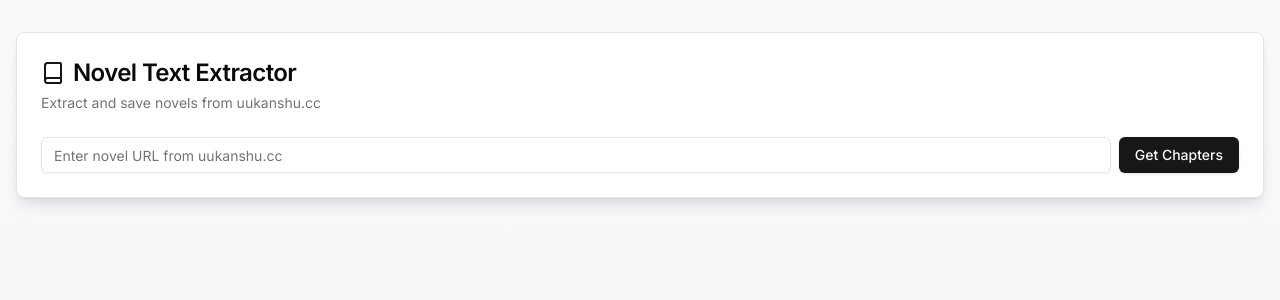
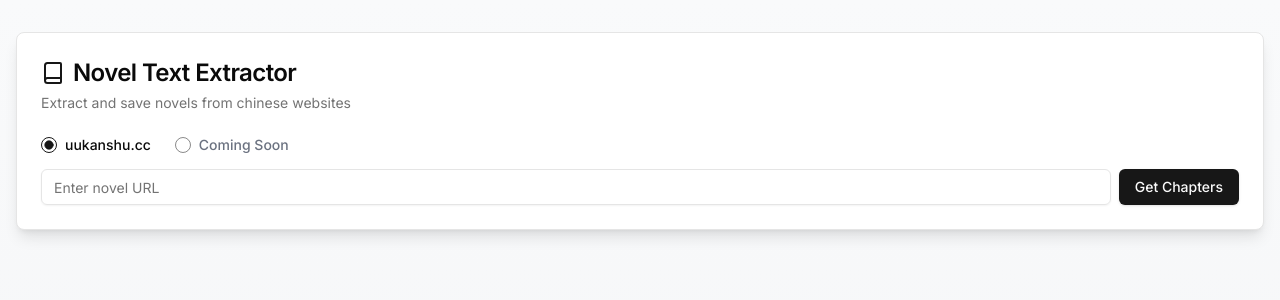
Before and after one commit to golden-h/scrapingnovel, a Next.js app: page / in a window 1280 px wide. Shown: the top 300 px of the page. Built offline with nearby package versions, Linux system fonts and the light colour scheme.

Commit message:
update dashboard

```diff
--- a/app/page.tsx
+++ b/app/page.tsx
@@ -7,6 +7,8 @@
 import { AlertCircle, Book, Loader2, CheckCircle2, Circle, Trash2 } from 'lucide-react'
 import { Card, CardContent, CardDescription, CardHeader, CardTitle } from "@/components/ui/card"
 import Link from 'next/link'
+import { RadioGroup, RadioGroupItem } from "@/components/ui/radio-group"
+import { Label } from "@/components/ui/label"
 
 interface Chapter {
   id: string;
@@ -30,6 +32,7 @@
   const [isLoading, setIsLoading] = useState(false)
   const [error, setError] = useState<string | null>(null)
   const [books, setBooks] = useState<Book[]>([])
+  const [selectedSource, setSelectedSource] = useState('uukanshu')
 
   useEffect(() => {
     // Load saved books on mount
@@ -150,7 +153,7 @@
         },
         body: JSON.stringify({
           url: chapter.url,
-          domain: 'uukanshu.cc',
+          domain: selectedSource === 'uukanshu' ? 'uukanshu.cc' : '',
           bookId,
           chapterId: chapter.id
         }),
@@ -211,12 +214,28 @@
               <Book className="h-6 w-6 text-primary" />
               <CardTitle className="text-2xl">Novel Text Extractor</CardTitle>
             </div>
-            <CardDescription>Extract and save novels from uukanshu.cc</CardDescription>
+            <CardDescription>Extract and save novels from chinese websites</CardDescription>
           </CardHeader>
           <CardContent>
+            <div className="space-y-4">
+              <RadioGroup
+                value={selectedSource}
+                onValueChange={setSelectedSource}
+                className="flex space-x-4 mb-4"
+              >
+                <div className="flex items-center space-x-2">
+                  <RadioGroupItem value="uukanshu" id="uukanshu" />
+                  <Label htmlFor="uukanshu">uukanshu.cc</Label>
+                </div>
+                <div className="flex items-center space-x-2">
+                  <RadioGroupItem value="comingsoon" id="comingsoon" disabled />
+                  <Label htmlFor="comingsoon" className="text-gray-500">Coming Soon</Label>
+                </div>
+              </RadioGroup>
+
               <div className="flex gap-2">
                 <Input
-                placeholder="Enter novel URL from uukanshu.cc"
+                  placeholder="Enter novel URL"
                   value={url}
                   onChange={(e) => setUrl(e.target.value)}
                   disabled={isLoading}
@@ -240,6 +259,7 @@
                   <AlertDescription>{error}</AlertDescription>
                 </Alert>
               )}
+            </div>
           </CardContent>
         </Card>
 
--- /dev/null
+++ b/components/ui/label.tsx
@@ -0,0 +1,26 @@
+"use client"
+
+import * as React from "react"
+import * as LabelPrimitive from "@radix-ui/react-label"
+import { cva, type VariantProps } from "class-variance-authority"
+
+import { cn } from "@/lib/utils"
+
+const labelVariants = cva(
+  "text-sm font-medium leading-none peer-disabled:cursor-not-allowed peer-disabled:opacity-70"
+)
+
+const Label = React.forwardRef<
+  React.ElementRef<typeof LabelPrimitive.Root>,
+  React.ComponentPropsWithoutRef<typeof LabelPrimitive.Root> &
+    VariantProps<typeof labelVariants>
+>(({ className, ...props }, ref) => (
+  <LabelPrimitive.Root
+    ref={ref}
+    className={cn(labelVariants(), className)}
+    {...props}
+  />
+))
+Label.displayName = LabelPrimitive.Root.displayName
+
+export { Label }
--- /dev/null
+++ b/components/ui/radio-group.tsx
@@ -0,0 +1,44 @@
+"use client"
+
+import * as React from "react"
+import * as RadioGroupPrimitive from "@radix-ui/react-radio-group"
+import { Circle } from "lucide-react"
+
+import { cn } from "@/lib/utils"
+
+const RadioGroup = React.forwardRef<
+  React.ElementRef<typeof RadioGroupPrimitive.Root>,
+  React.ComponentPropsWithoutRef<typeof RadioGroupPrimitive.Root>
+>(({ className, ...props }, ref) => {
+  return (
+    <RadioGroupPrimitive.Root
+      className={cn("grid gap-2", className)}
+      {...props}
+      ref={ref}
+    />
+  )
+})
+RadioGroup.displayName = RadioGroupPrimitive.Root.displayName
+
+const RadioGroupItem = React.forwardRef<
+  React.ElementRef<typeof RadioGroupPrimitive.Item>,
+  React.ComponentPropsWithoutRef<typeof RadioGroupPrimitive.Item>
+>(({ className, ...props }, ref) => {
+  return (
+    <RadioGroupPrimitive.Item
+      ref={ref}
+      className={cn(
+        "aspect-square h-4 w-4 rounded-full border border-primary text-primary ring-offset-background focus:outline-none focus-visible:ring-2 focus-visible:ring-ring focus-visible:ring-offset-2 disabled:cursor-not-allowed disabled:opacity-50",
+        className
+      )}
+      {...props}
+    >
+      <RadioGroupPrimitive.Indicator className="flex items-center justify-center">
+        <Circle className="h-2.5 w-2.5 fill-current text-current" />
+      </RadioGroupPrimitive.Indicator>
+    </RadioGroupPrimitive.Item>
+  )
+})
+RadioGroupItem.displayName = RadioGroupPrimitive.Item.displayName
+
+export { RadioGroup, RadioGroupItem }
--- a/package.json
+++ b/package.json
@@ -11,6 +11,8 @@
   "dependencies": {
     "@radix-ui/react-alert-dialog": "^1.1.2",
     "@radix-ui/react-checkbox": "^1.1.2",
+    "@radix-ui/react-label": "^2.1.1",
+    "@radix-ui/react-radio-group": "^1.2.2",
     "@radix-ui/react-select": "^2.1.2",
     "@radix-ui/react-slot": "^1.1.0",
     "axios": "^1.7.9",
```
Also changed, not shown: 1 other file (tests, documents, lock files or other folders). Lines whose indentation alone changed are shown as unchanged.
